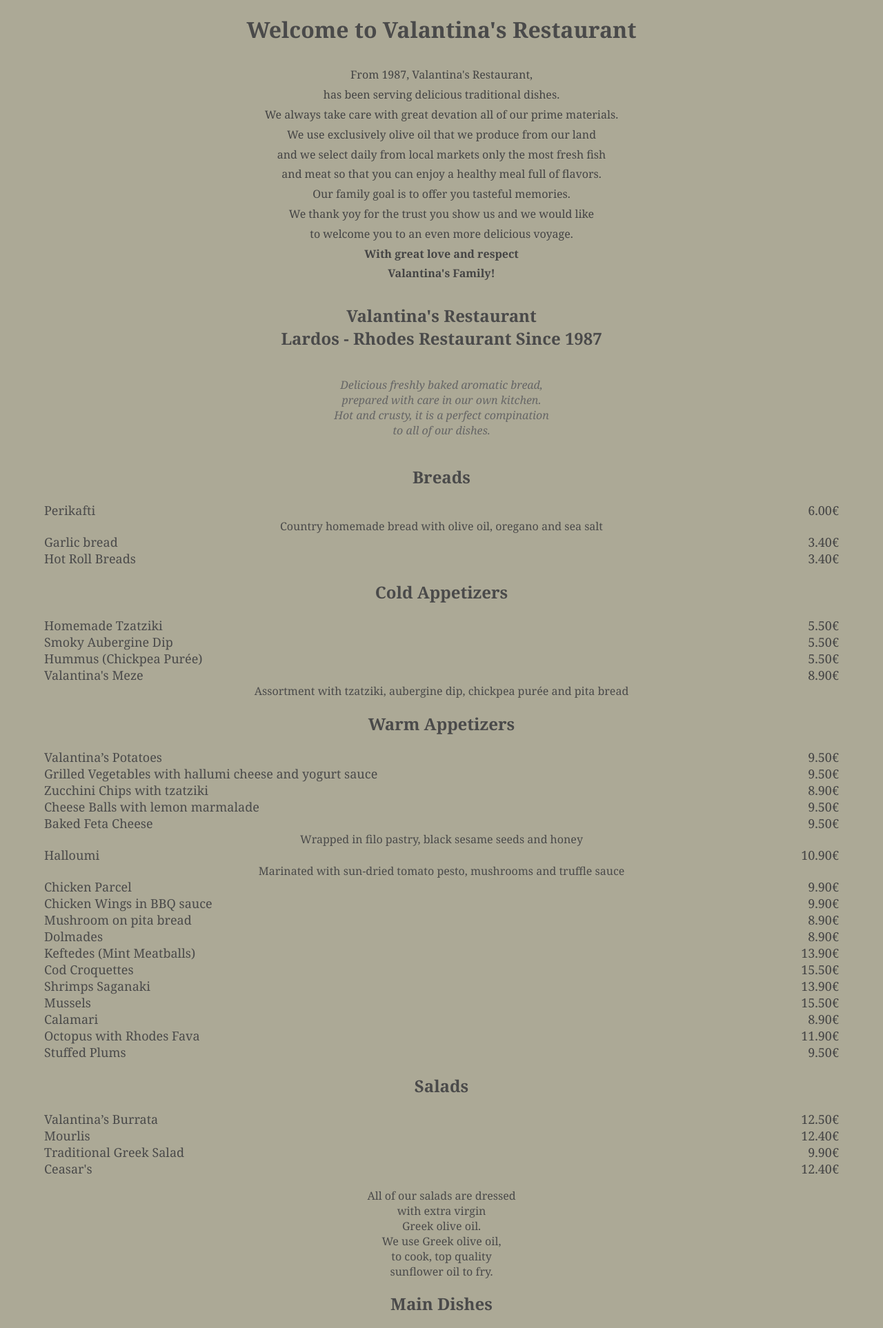
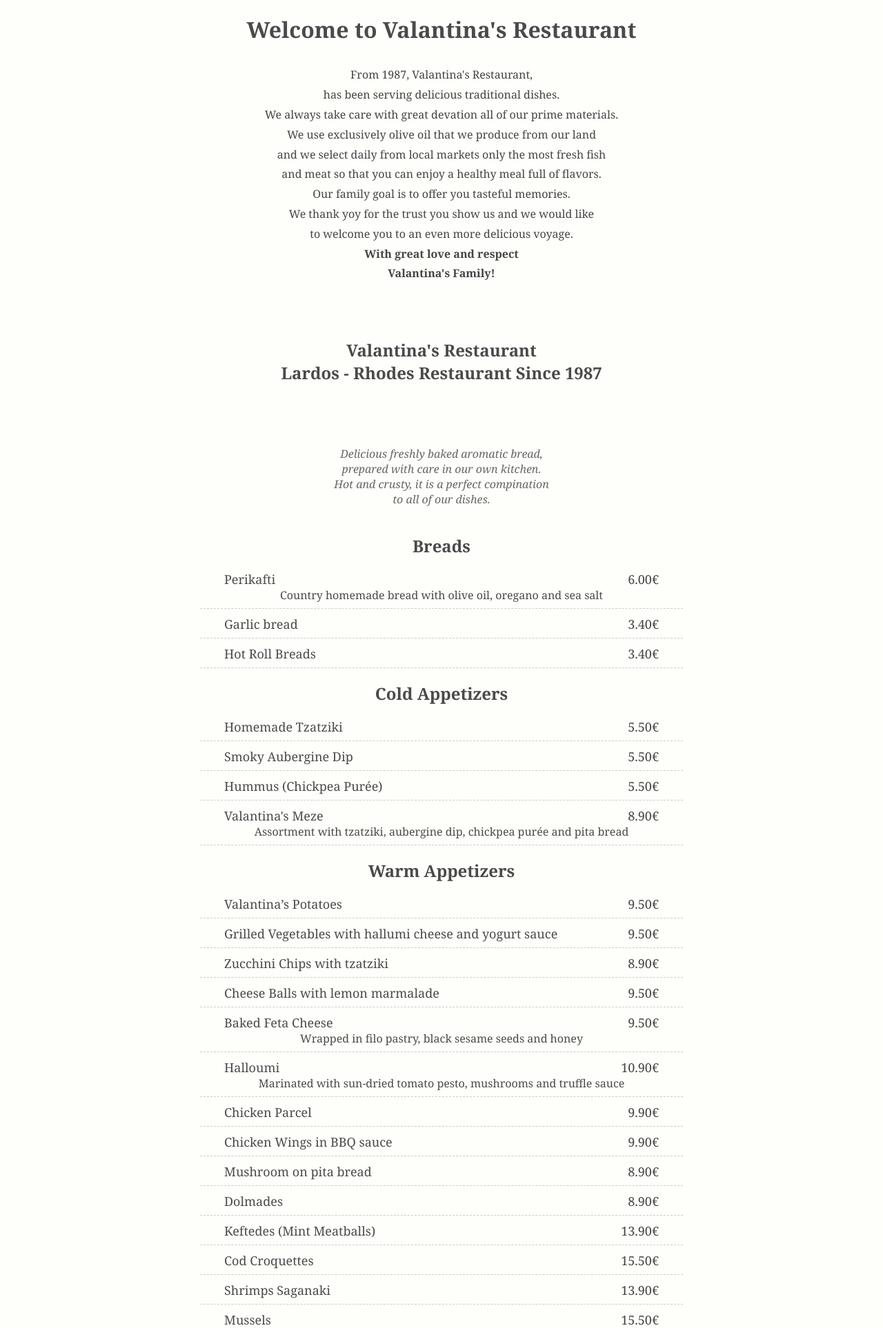
Before and after one commit to komninoskon/valantinas-final, a Flask app: page /menu in a window 1280 px wide. Shown: the top 1926 px of the page at 69% size. Run offline with Flask 3, Linux system fonts and the light colour scheme.

Commit message:
Update style.css

```diff
--- a/static/style.css
+++ b/static/style.css
@@ -1,5 +1,5 @@
 body {
-    background-color: #aca996;
+    background-color: #fefefb;
     color: #4a4a4a;
     font-family: 'Georgia', serif;
     margin: 0;
@@ -116,3 +116,15 @@ nav a:hover {
     color: #666
     margin-bottom: 20px;
 }
+
+.menu-block {
+    padding: 30px 20px;
+    margin:30px 0;
+}
+
+.item {
+    margin: 10px auto;
+    padding-bottom: 8px;
+    border-bottom: 1px dashed #ccc;
+    max-width: 700px;
+}
```
